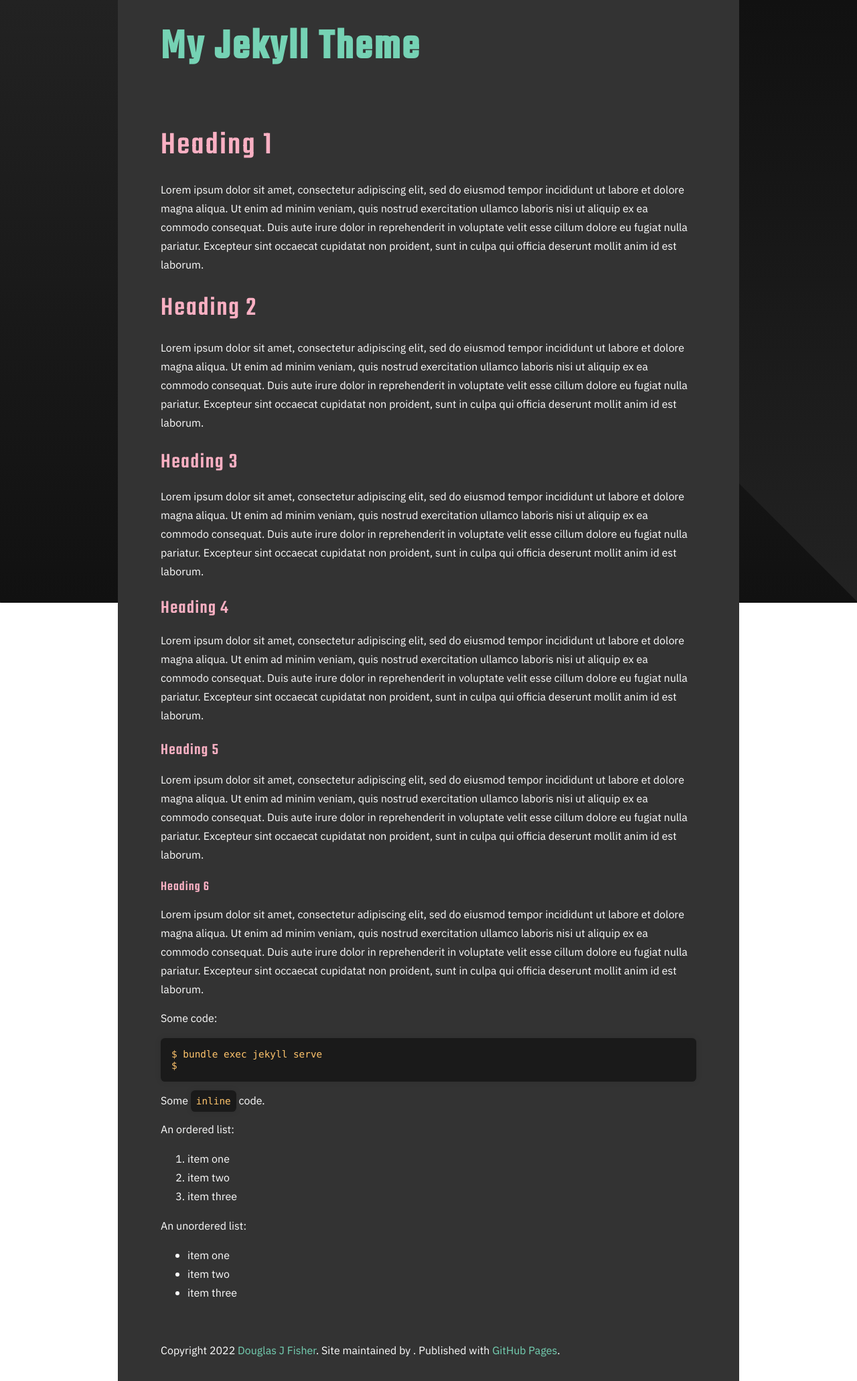
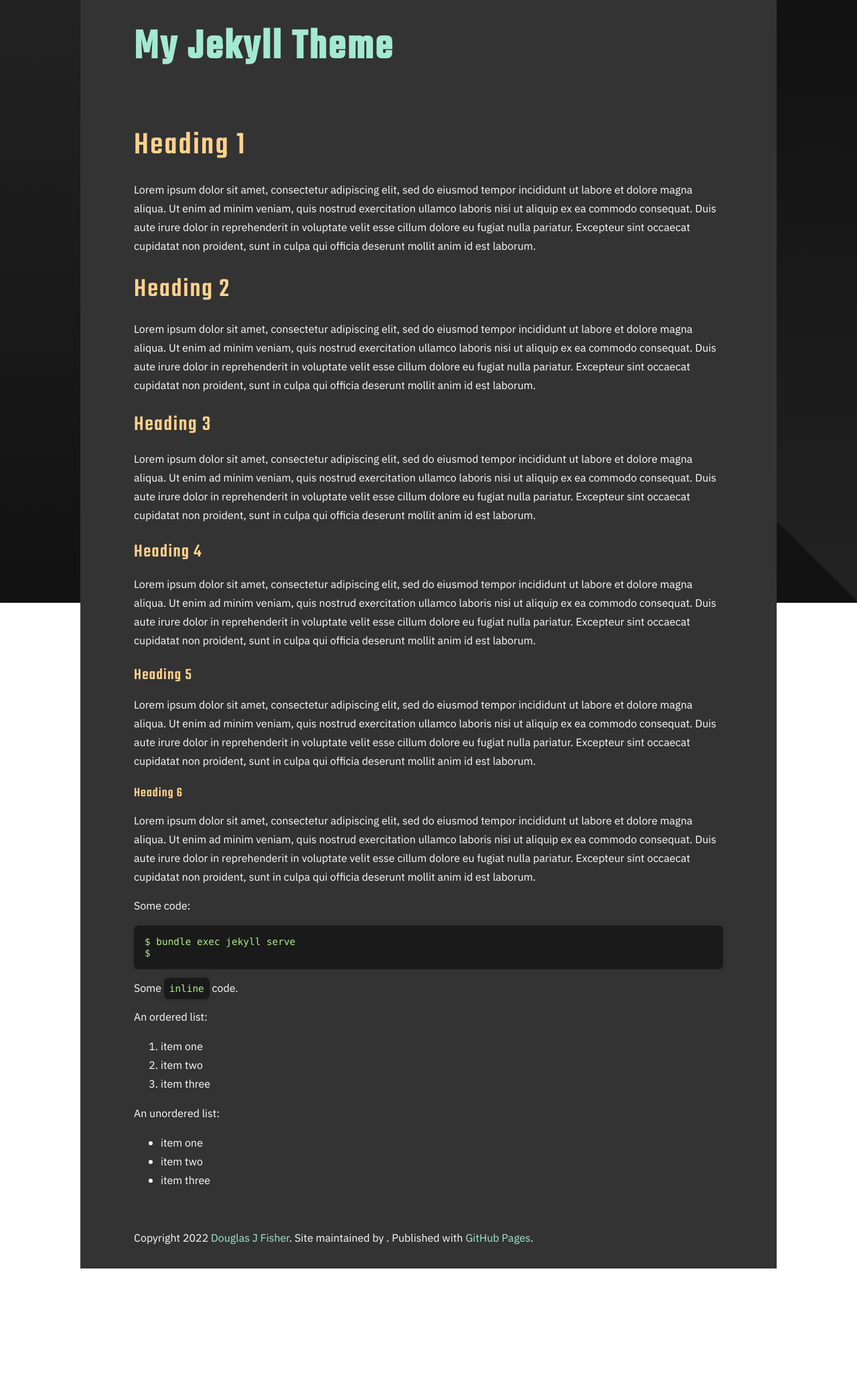
Before and after one commit to dfisher95350/jekyll-theme, a Jekyll site: the page built from index.md, in a window 1280 px wide. Shown: the whole page at 67% size. Built offline with Jekyll 4.4.1, drawn with Linux system fonts in a browser that asks for light colours; after the commit the page ends 1894 px from its top, so only the background shows below that.

Commit message:
#1 Various improvements.

```diff
--- a/_sass/color.scss
+++ b/_sass/color.scss
@@ -239,3 +239,9 @@ $triad-1-blue-2: #A9C8E8;
 $triad-1-blue-3: #7BA5D0;
 $triad-1-blue-4: #5483B3;
 $triad-1-blue-5: #366799;
+
+$triad-1-green-1: #E8FDDB;
+$triad-1-green-2: #C9F7AE;
+$triad-1-green-3: #ACEE85;
+$triad-1-green-4: #91E460;
+$triad-1-green-5: #73CD3E;
--- a/_sass/layout.scss
+++ b/_sass/layout.scss
@@ -17,8 +17,8 @@ html, body {
 
 .inner {
   position: relative;
-  max-width: 50rem;
-  padding: 1rem 4rem;
+  max-width: 55rem;
+  padding: 1rem 5rem;
   margin: 0 auto;
   color: $standard-white;
   background: $black-light-plus-2;
--- a/_sass/typography.scss
+++ b/_sass/typography.scss
@@ -9,7 +9,7 @@ body {
 }
 
 h1, h2, h3, h4, h5, h6 {
-  color: $triad-1-magenta-2;
+  color: $triad-1-amber-3;
   margin: 1rem 0 0.5rem 0;
   font-weight: 500;
   font-family: 'Teko', sans-serif;
@@ -49,7 +49,7 @@ div {
 }
 
 pre, code {
-  color: $triad-1-amber-4;
+  color: $triad-1-green-3;
   background-color: $black-light-plus-1;
   font-family: Monaco, "Bitstream Vera Sans Mono", "Lucida Console", Terminal, monospace;
   font-size: 0.9rem;
@@ -66,7 +66,6 @@ pre {
 
 code {
   padding: 0.5rem;
-  //margin: 0 0.5rem;
   box-shadow: 0 0 10px rgba(0, 0, 0, .1);
   line-height: 1.15;
 }
@@ -106,7 +105,7 @@ dl p {
 
 a {
   text-decoration: none;
-  color: $triad-1-aquamarine-3;
+  color: $triad-1-aquamarine-2;
   text-shadow: none;
   transition: color 0.5s ease;
   transition: text-shadow 0.5s ease;
```
